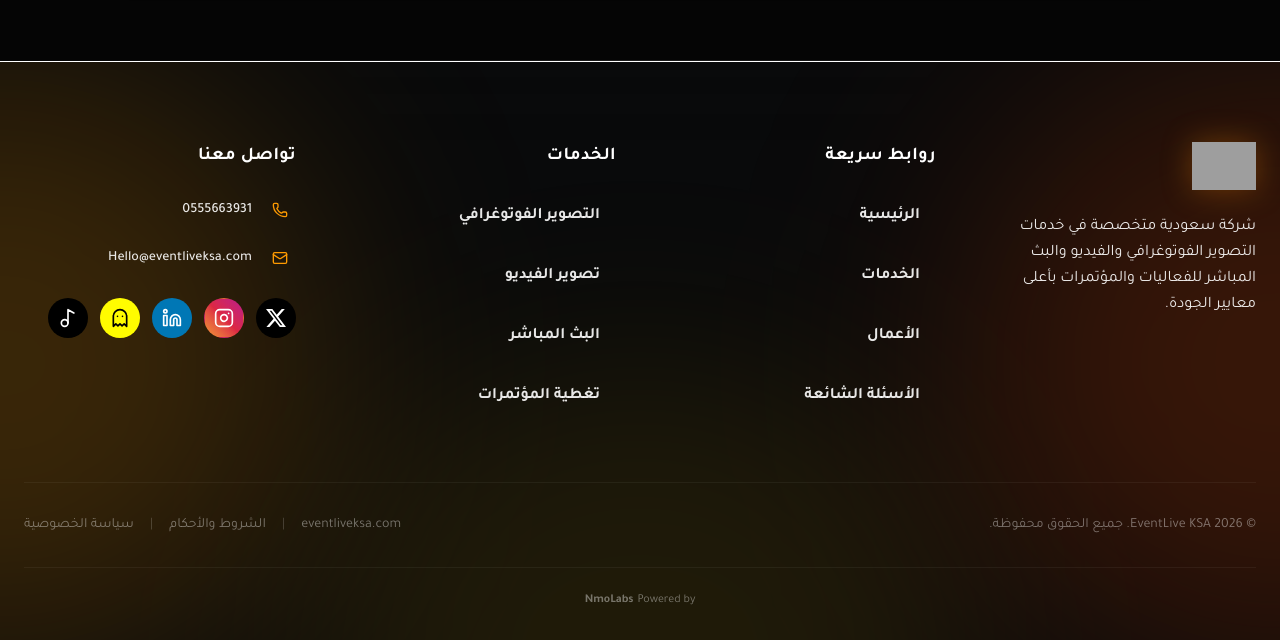
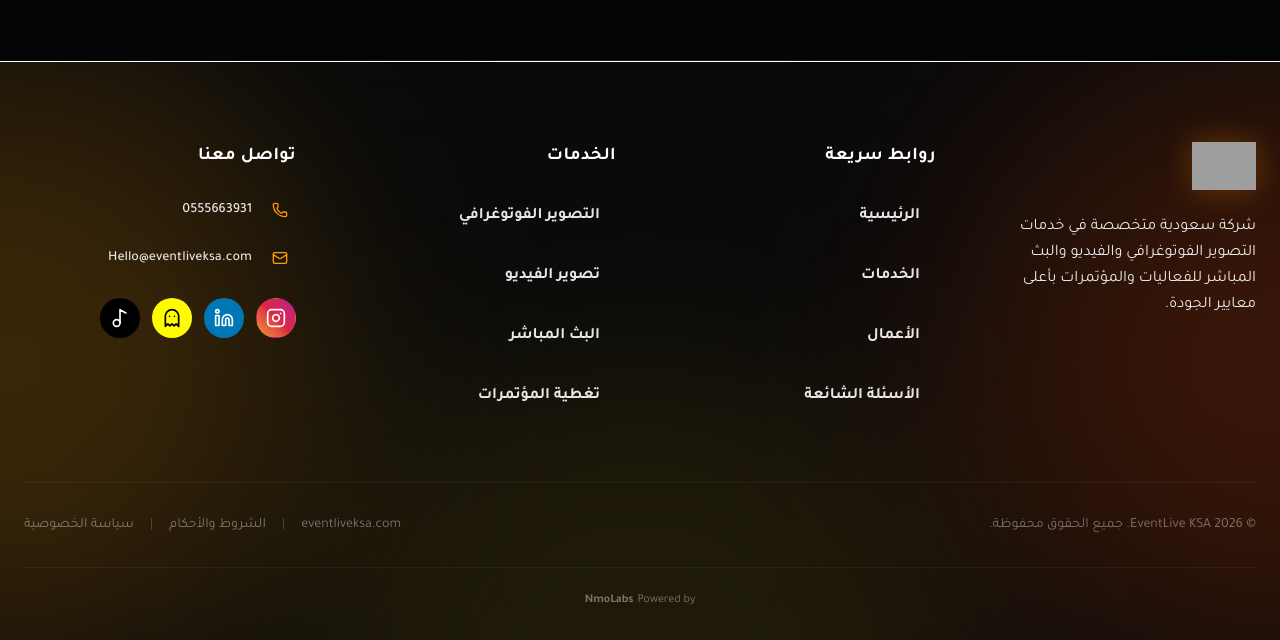
Before and after one commit to smoofikra-ops/eventliveksa2026, a React (Vite) app: page / in a window 1280 px wide. Shown: the part 7143-7783 px from the top of the page. Built offline with nearby package versions, Linux system fonts and the light colour scheme; grey boxes are pictures that could not be loaded.

Commit message:
fix(social): remove unverified X profile from footer and dynamic schema

```diff
--- a/src/App.tsx
+++ b/src/App.tsx
@@ -278,7 +278,6 @@ const INITIAL_DATA: AppData = {
   partners: [
     ],
   socialLinks: [
-    { platform: 'twitter', url: 'https://twitter.com/eventliveksa' },
     { platform: 'instagram', url: 'https://instagram.com/eventliveksa' },
     { platform: 'linkedin', url: 'https://linkedin.com/company/eventliveksa' },
     { platform: 'snapchat', url: 'https://snapchat.com/add/eventliveksa' },
```
